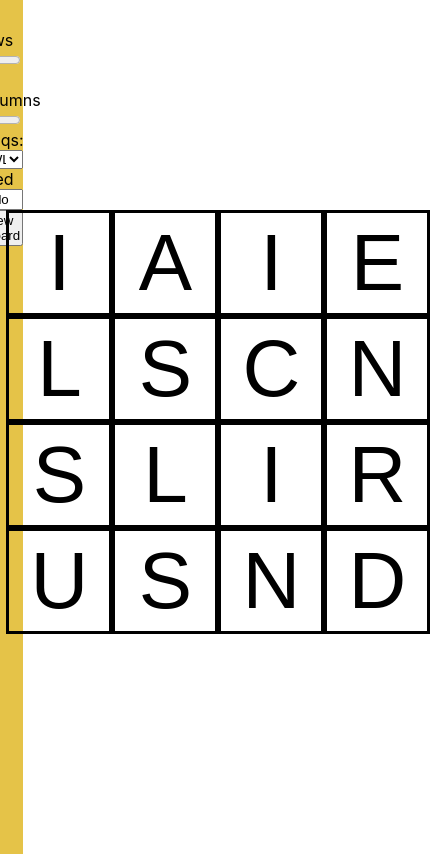
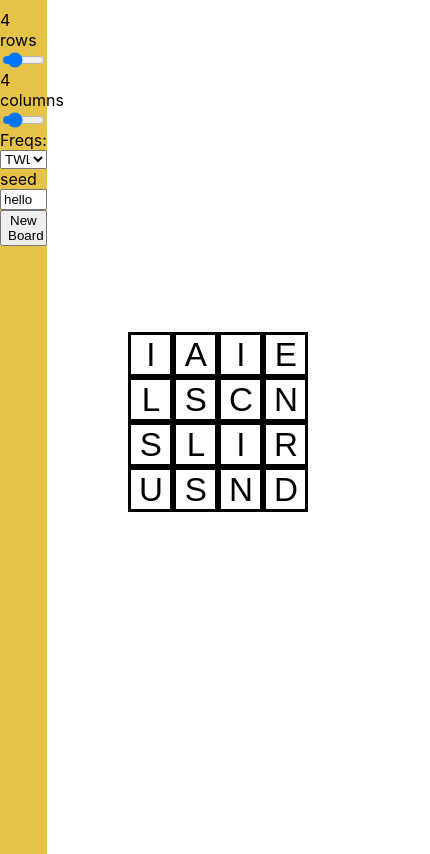
Before and after one commit to a-lexwein/word-grid-react, a React (Vite) app: page / in a window 390 px wide. Shown: the whole page, 430 px wide, since content can reach past the window. Built offline with nearby package versions, Linux system fonts and the light colour scheme.

Commit message:
somewhat responsive css

```diff
--- a/src/App.css
+++ b/src/App.css
@@ -32,10 +32,13 @@
   display: flex;
   justify-content: center;
   align-items: center;
-  height: 100px;
-  width: 100px;
+  max-height: 100px; /* Maximum pixel size for height */
+  max-width: 100px; /* Maximum pixel size for width */
+  height: 10vw;
+  width: 10vw;
   font-family: sans-serif;
-  font-size: 80px;
+  font-size: calc(8vw + 2px); /* Set the font-size relative to the viewport width with an additional 2px */
+  font-size: min(calc(8vw + 2px), 80px); /* Limit font-size to a maximum of 40px */
   border-style: solid;
   position: relative;
 }
```
